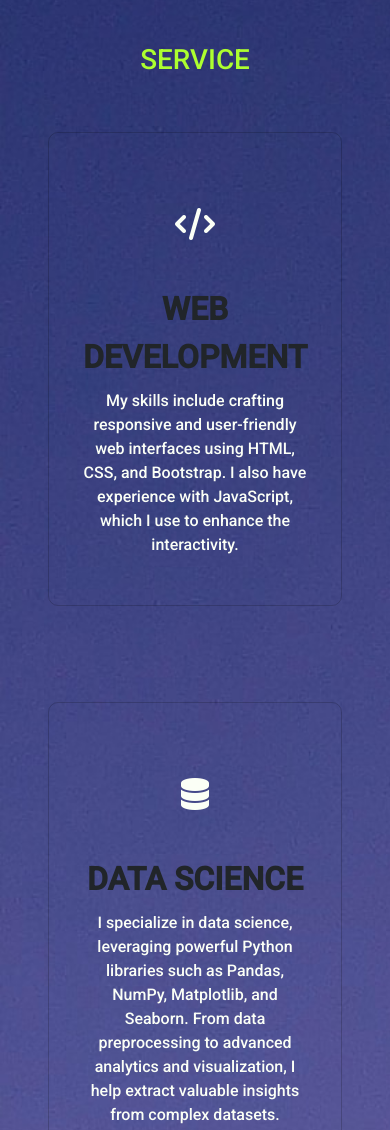
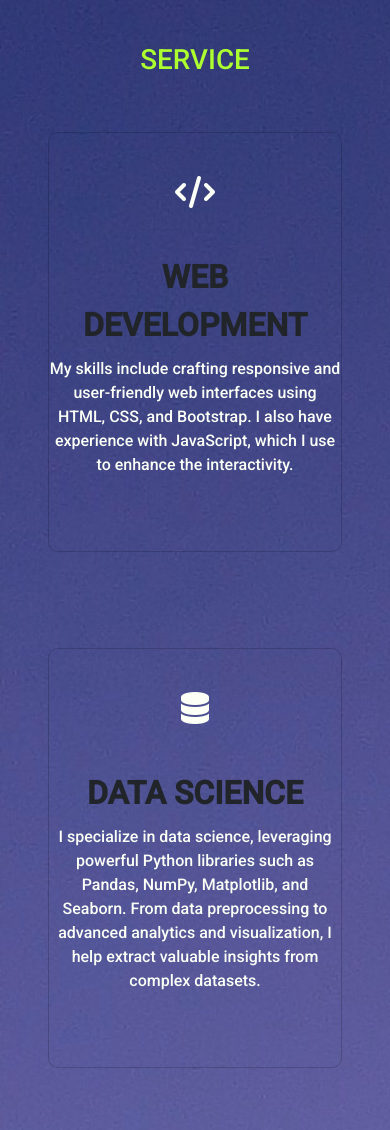
Before and after one commit to minhajsinanvp/portfolio-website, a plain HTML site: page index.html in a window 390 px wide. Shown: the part 1440-2570 px from the top of the page. Drawn offline with nearby package versions, Linux system fonts and the light colour scheme; files whose address does not match are found by name.

Commit message:
changes in mobile version

```diff
--- a/css/responsive-css.css
+++ b/css/responsive-css.css
@@ -25,10 +25,22 @@
       /* width: 22.5rem; */
    }
 
+   .card{
+      word-wrap: break-word;
+      max-height:fit-content !important;
+      padding: 0 !important;
+      margin: 0 !important;
+      opacity: 1;
+   }
+
+
 
    form{
       margin-top: 1px !important;
    }
+
+
+
 
 }
 
--- a/index.html
+++ b/index.html
@@ -22,7 +22,7 @@
 
   <nav class="navbar navbar-expand-lg bg-body-tertiary fixed-top ">
     <div class="container-fluid ">
-      <a class="navbar-brand w-50" href="#">
+      <a class="navbar-brand w-75" href="#">
         <img src="./images/nav-log.png" alt="Portfolio">
       </a>
       <button class="navbar-toggler" type="button" data-bs-toggle="offcanvas" data-bs-target="#offcanvasNavbar" aria-controls="offcanvasNavbar" aria-label="Toggle navigation">
@@ -119,7 +119,7 @@
           </div>
 
           <div class=" col-12 col-xl-4 col-md-6  p-5 d-flex">
-            <div class="card rounded-0 text-center flex-fill service-card">
+            <div class="card rounded-0 text-center service-card">
 
               <div class="my-5">
                 <i class="fa-solid fa-code fa-2xl"></i>
--- a/js/myscript.js
+++ b/js/myscript.js
@@ -104,7 +104,7 @@ function handleScroll() {
             card.style.opacity = '1';
         } else {
             card.style.animationPlayState = 'paused';
-            card.style.opacity = '0';
+            card.style.opacity = '0.2';
         }
     });
 }
```
